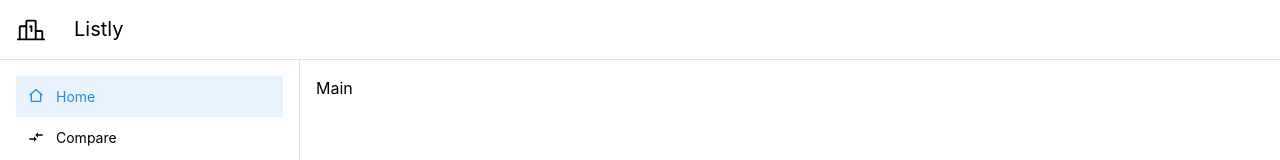
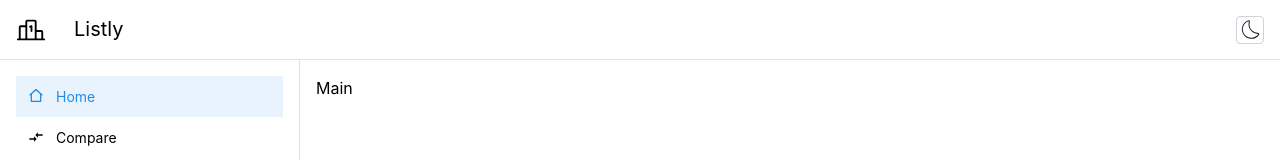
Before and after one commit to nishanbajracharya/listly, a React (Vite) app: page / in a window 1280 px wide. Shown: the top 160 px of the page. Built offline with nearby package versions, Linux system fonts and the light colour scheme.

Commit message:
Add dark mode

```diff
--- a/src/components/Router/Nav.tsx
+++ b/src/components/Router/Nav.tsx
@@ -30,7 +30,7 @@ function Nav() {
   return (
     <>
       {Object.values(routes).map((route) => (
-        <Link asChild href={route.path}>
+        <Link asChild href={route.path} key={route.path}>
           <NavLink
             label={route.label}
             active={location === route.path}
--- a/src/components/Shell/index.tsx
+++ b/src/components/Shell/index.tsx
@@ -1,6 +1,16 @@
+import { useEffect } from 'react';
+import { CiDark } from 'react-icons/ci';
+import { CiLight } from 'react-icons/ci';
 import { PiRanking } from 'react-icons/pi';
 import { useDisclosure } from '@mantine/hooks';
-import { AppShell, Burger, Group, Text } from '@mantine/core';
+import {
+  Text,
+  Group,
+  Burger,
+  AppShell,
+  ActionIcon,
+  useMantineColorScheme,
+} from '@mantine/core';
 
 import lang from '../../constants/localization/en.json';
 
@@ -8,6 +18,16 @@ import Nav from '../Router/Nav';
 
 function Shell() {
   const [opened, { toggle }] = useDisclosure();
+
+  const { setColorScheme, clearColorScheme, colorScheme, toggleColorScheme } =
+    useMantineColorScheme();
+
+  useEffect(() => {
+    setColorScheme(colorScheme);
+    return () => {
+      clearColorScheme();
+    };
+  });
 
   return (
     <AppShell
@@ -23,9 +43,16 @@ function Shell() {
         <Group h="100%" px="md">
           <Burger opened={opened} onClick={toggle} size="sm" hiddenFrom="sm" />
           <PiRanking size={30} />
-          <Text size="xl" ml="sm">
+          <Text size="xl" ml="sm" flex={1}>
             {lang['base.app.title']}
           </Text>
+          <ActionIcon variant="default" onClick={() => toggleColorScheme()}>
+            {colorScheme === 'light' ? (
+              <CiDark size={25} />
+            ) : (
+              <CiLight size={25} />
+            )}
+          </ActionIcon>
         </Group>
       </AppShell.Header>
 
```
